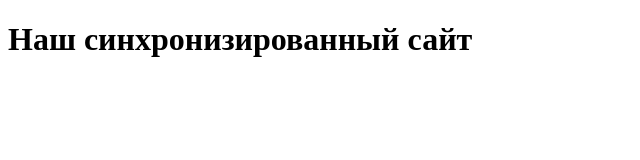
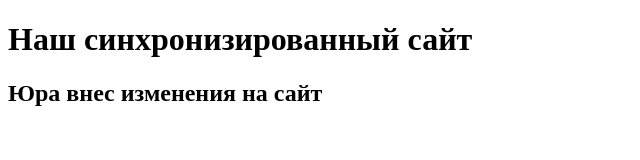
Before and after one commit to YuraNovikov/YuraNovikov.github.io, a plain HTML site: page index.html in a window 1280 px wide. Shown: the whole page, without its empty margins (0-640 px from the left). Drawn offline with Linux system fonts and the light colour scheme.

Commit message:
Юра внёс изменения

```diff
--- a/index.html
+++ b/index.html
@@ -6,5 +6,6 @@
 </head>
 <body>
 	<h1>Наш синхронизированный сайт</h1>
+	<h2>Юра внес изменения на сайт</h2>
 </body>
 </html>
```
